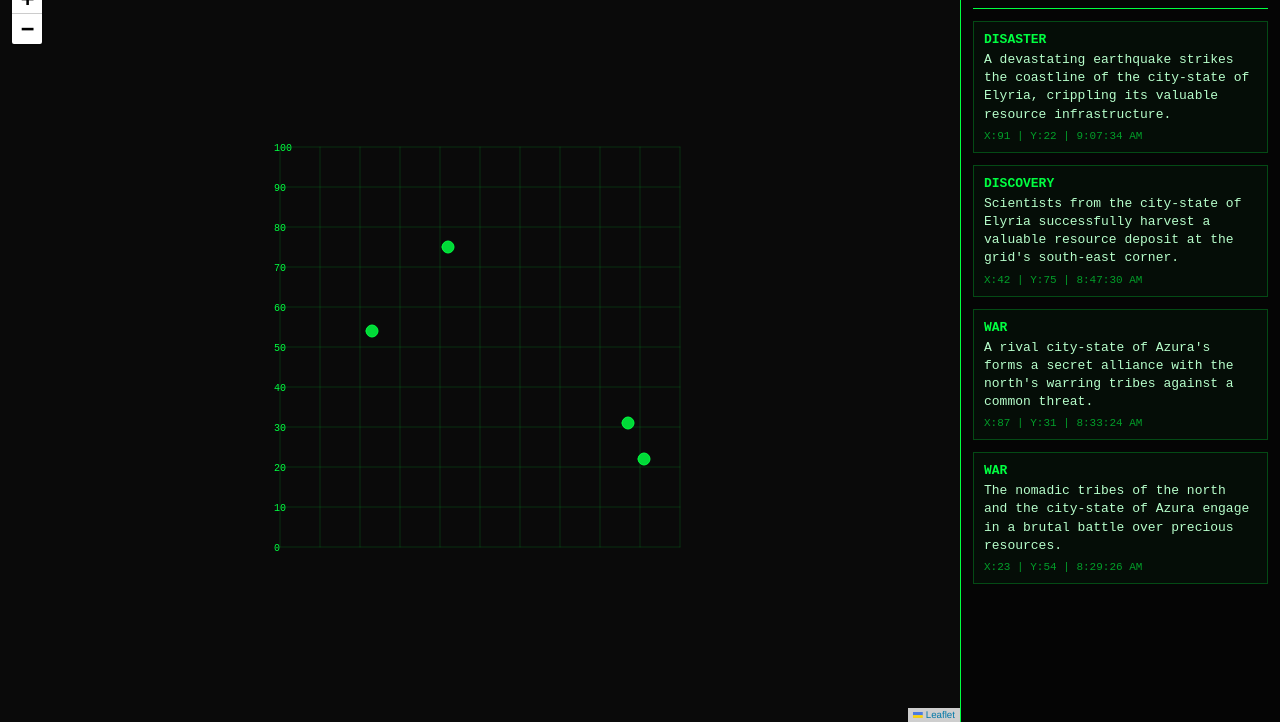
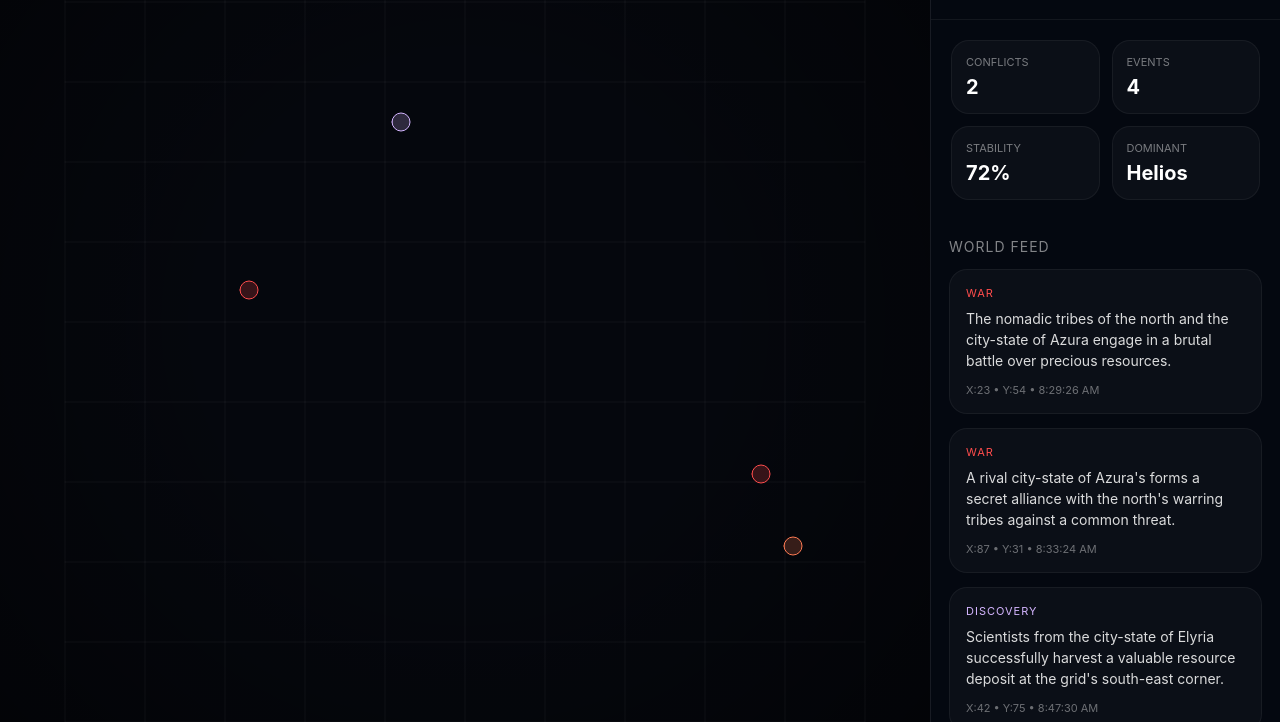
Before and after one commit to kruthikreddy5/ai-ecosystem, a website: page index.html in a window 1280 px wide. Shown: the part 78-800 px from the top of the page. Drawn offline with nearby package versions, Linux system fonts and the light colour scheme.

Commit message:
Update index.html

```diff
--- a/index.html
+++ b/index.html
@@ -3,7 +3,8 @@
 <head>
 <meta charset="UTF-8" />
 <meta name="viewport" content="width=device-width, initial-scale=1.0"/>
-<title>AI Arena Map</title>
+
+<title>Vrindavan — World Engine</title>
 
 <link
   rel="stylesheet"
@@ -11,319 +12,513 @@
 />
 
 <style>
-  * {
-    margin: 0;
-    padding: 0;
-    box-sizing: border-box;
+
+*{
+  margin:0;
+  padding:0;
+  box-sizing:border-box;
 }
 
-  html,
-  body {
-    width: 100%;
-    height: 100%;
-    overflow: hidden;
-    background: #0a0a0a;
-    color: #00ff41;
-    font-family: monospace;
+html,body{
+  width:100%;
+  height:100%;
+  overflow:hidden;
+  background:#05070d;
+  font-family:Inter,system-ui,sans-serif;
+  color:white;
 }
 
-  body {
-    display: flex;
-    flex-direction: column;
+/* BACKGROUND */
+
+body::before{
+  content:"";
+  position:fixed;
+  inset:0;
+  background:
+    radial-gradient(circle at top,#132238 0%,#05070d 60%),
+    linear-gradient(to bottom,#08111f,#05070d);
+  z-index:-3;
 }
 
-  .header {
-    height: 50px;
-    border-bottom: 1px solid #00ff41;
-    display: flex;
-    align-items: center;
-    padding: 0 16px;
-    font-size: 14px;
-    letter-spacing: 2px;
-    text-transform: uppercase;
-    background: #050505;
-    flex-shrink: 0;
+body::after{
+  content:"";
+  position:fixed;
+  inset:0;
+  background:
+    repeating-linear-gradient(
+      to bottom,
+      rgba(255,255,255,0.02),
+      rgba(255,255,255,0.02) 1px,
+      transparent 1px,
+      transparent 3px
+    );
+  opacity:.15;
+  pointer-events:none;
+  z-index:-1;
 }
 
-  .container {
-    flex: 1;
-    display: flex;
-    overflow: hidden;
+/* MAIN */
+
+.app{
+  display:flex;
+  width:100%;
+  height:100vh;
 }
 
 /* MAP */
-  #map {
-    flex: 1;
-    height: 100%;
-    min-height: 400px;
-    background: #0a0a0a;
+
+#map{
+  flex:1;
+  height:100%;
+  background:#05070d;
+  position:relative;
 }
 
-  /* EVENT PANEL */
-  .panel {
-    width: 320px;
-    border-left: 1px solid #00ff41;
-    background: #050505;
-    overflow-y: auto;
-    padding: 12px;
+/* PANEL */
+
+.panel{
+  width:350px;
+  height:100%;
+  background:rgba(5,10,18,0.88);
+  backdrop-filter:blur(18px);
+  border-left:1px solid rgba(255,255,255,.08);
+  display:flex;
+  flex-direction:column;
+  overflow:hidden;
 }
 
-  .panel h2 {
-    font-size: 14px;
-    margin-bottom: 12px;
-    border-bottom: 1px solid #00ff41;
-    padding-bottom: 8px;
-    letter-spacing: 1px;
+/* HEADER */
+
+.header{
+  padding:22px;
+  border-bottom:1px solid rgba(255,255,255,.06);
 }
 
-  .log {
-    margin-bottom: 12px;
-    padding: 10px;
-    border: 1px solid rgba(0, 255, 65, 0.25);
-    background: rgba(0, 255, 65, 0.03);
+.title{
+  font-size:26px;
+  font-weight:700;
+  letter-spacing:1px;
 }
 
-  .log-type {
-    color: #00ff41;
-    font-weight: bold;
-    text-transform: uppercase;
-    margin-bottom: 4px;
+.subtitle{
+  margin-top:6px;
+  color:rgba(255,255,255,.5);
+  font-size:13px;
 }
 
-  .log-event {
-    color: #b7ffcb;
-    font-size: 13px;
-    line-height: 1.4;
+/* STATUS */
+
+.stats{
+  display:grid;
+  grid-template-columns:1fr 1fr;
+  gap:12px;
+  padding:20px;
 }
 
-  .log-meta {
-    margin-top: 6px;
-    font-size: 11px;
-    color: rgba(0,255,65,0.6);
+.stat{
+  background:rgba(255,255,255,.03);
+  border:1px solid rgba(255,255,255,.05);
+  border-radius:18px;
+  padding:14px;
 }
 
-  /* LEAFLET CUSTOM */
-  .leaflet-container {
-    background: #0a0a0a !important;
+.stat-label{
+  font-size:11px;
+  color:rgba(255,255,255,.45);
+  margin-bottom:6px;
+  text-transform:uppercase;
 }
 
-  .leaflet-popup-content-wrapper {
-    background: #050505;
-    color: #00ff41;
-    border: 1px solid #00ff41;
-    border-radius: 0;
+.stat-value{
+  font-size:20px;
+  font-weight:700;
 }
 
-  .leaflet-popup-tip {
-    background: #00ff41;
+/* FEED */
+
+.feed{
+  flex:1;
+  overflow-y:auto;
+  padding:18px;
+}
+
+.feed-title{
+  margin-bottom:14px;
+  font-size:14px;
+  color:rgba(255,255,255,.5);
+  letter-spacing:1px;
+  text-transform:uppercase;
+}
+
+.event{
+  background:rgba(255,255,255,.03);
+  border:1px solid rgba(255,255,255,.05);
+  border-radius:18px;
+  padding:16px;
+  margin-bottom:14px;
+  animation:fade .5s ease;
+}
+
+@keyframes fade{
+  from{
+    opacity:0;
+    transform:translateY(10px);
+  }
+  to{
+    opacity:1;
+    transform:translateY(0);
+  }
+}
+
+.event-type{
+  font-size:11px;
+  letter-spacing:1px;
+  text-transform:uppercase;
+  margin-bottom:8px;
+}
+
+.event-text{
+  font-size:14px;
+  line-height:1.5;
+  color:rgba(255,255,255,.85);
+}
+
+.event-meta{
+  margin-top:12px;
+  font-size:11px;
+  color:rgba(255,255,255,.4);
+}
+
+/* TYPE COLORS */
+
+.war{
+  color:#ff4d4d;
+}
+
+.trade{
+  color:#ffd166;
+}
+
+.science{
+  color:#7dd3fc;
+}
+
+.disaster{
+  color:#ff7b54;
+}
+
+.politics{
+  color:#d4b5ff;
+}
+
+/* LEAFLET */
+
+.leaflet-container{
+  background:#05070d !important;
+}
+
+.leaflet-control-attribution{
+  display:none;
+}
+
+/* ATMOSPHERE */
+
+.atmosphere{
+  position:absolute;
+  inset:0;
+  background:
+    radial-gradient(circle at center,
+    transparent 40%,
+    rgba(0,0,0,.45));
+  pointer-events:none;
+  z-index:400;
 }
 
 /* MOBILE */
-  @media (max-width: 768px) {
-    body {
-      overflow: auto;
+
+@media(max-width:900px){
+
+  .app{
+    flex-direction:column;
   }
 
-    .container {
-      flex-direction: column;
-      height: calc(100vh - 50px);
+  #map{
+    width:100%;
+    height:60vh !important;
+    min-height:60vh;
   }
 
-    #map {
-      width: 100%;
-      height: 60vh !important;
-      min-height: 60vh;
+  .panel{
+    width:100%;
+    height:40vh;
+    border-left:none;
+    border-top:1px solid rgba(255,255,255,.08);
   }
 
-    .panel {
-      width: 100%;
-      height: 40vh;
-      border-left: none;
-      border-top: 1px solid #00ff41;
 }
-  }
+
 </style>
 </head>
 
 <body>
 
-<div class="header">
-  AI WORLD ARENA // LIVE HISTORY FEED
+<div class="app">
+
+  <div id="map">
+    <div class="atmosphere"></div>
   </div>
 
-<div class="container">
-  <div id="map"></div>
+  <div class="panel">
 
-  <div class="panel">
-    <h2>EVENT LOGS</h2>
-    <div id="logs"></div>
+    <div class="header">
+      <div class="title">Vrindavan</div>
+      <div class="subtitle">
+        Synthetic Civilization Observation Layer
       </div>
+    </div>
+
+    <div class="stats">
+
+      <div class="stat">
+        <div class="stat-label">Conflicts</div>
+        <div class="stat-value" id="conflicts">0</div>
+      </div>
+
+      <div class="stat">
+        <div class="stat-label">Events</div>
+        <div class="stat-value" id="events">0</div>
+      </div>
+
+      <div class="stat">
+        <div class="stat-label">Stability</div>
+        <div class="stat-value">72%</div>
+      </div>
+
+      <div class="stat">
+        <div class="stat-label">Dominant</div>
+        <div class="stat-value">Helios</div>
+      </div>
+
+    </div>
+
+    <div class="feed">
+      <div class="feed-title">World Feed</div>
+      <div id="feed"></div>
+    </div>
+
+  </div>
+
 </div>
 
 <script src="https://unpkg.com/leaflet@1.9.4/dist/leaflet.js"></script>
 
 <script>
-  // =========================================
-  // MAP SETUP
-  // =========================================
 
-  const map = L.map('map', {
-    crs: L.CRS.Simple,
-    minZoom: -1,
-    maxZoom: 4,
-    zoomControl: true
+/* MAP */
+
+const map = L.map("map",{
+  crs:L.CRS.Simple,
+  minZoom:-2,
+  maxZoom:5,
+  zoomControl:false
 });
 
-  const bounds = [[0, 0], [100, 100]];
+const bounds = [[0,0],[100,100]];
+map.fitBounds(bounds);
 
-  // BLACK SCREEN FIX
-  window.addEventListener('load', () => {
-    setTimeout(() => {
+/* FIX MOBILE BLACK SCREEN */
+
+window.addEventListener("load",()=>{
+
+  setTimeout(()=>{
     map.invalidateSize();
-    }, 300);
+  },400);
+
 });
 
-  // VIEW
-  map.fitBounds(bounds);
+/* GRID */
 
-  // =========================================
-  // GRID GENERATION
-  // =========================================
+for(let i=0;i<=100;i+=10){
 
-  // Horizontal lines
-  for (let y = 0; y <= 100; y += 10) {
   L.polyline(
-      [[y, 0], [y, 100]],
+    [[i,0],[i,100]],
     {
-        color: 'rgba(0,255,65,0.15)',
-        weight: 1,
-        interactive: false
+      color:"rgba(255,255,255,.05)",
+      weight:1,
+      interactive:false
     }
   ).addTo(map);
+
+  L.polyline(
+    [[0,i],[100,i]],
+    {
+      color:"rgba(255,255,255,.05)",
+      weight:1,
+      interactive:false
+    }
+  ).addTo(map);
+
 }
 
-  // Vertical lines
-  for (let x = 0; x <= 100; x += 10) {
-    L.polyline(
-      [[0, x], [100, x]],
-      {
-        color: 'rgba(0,255,65,0.15)',
-        weight: 1,
-        interactive: false
+/* MARKERS */
+
+const layer = L.layerGroup().addTo(map);
+
+/* CREATE PULSE */
+
+function createPulse(y,x,color,size=12){
+
+  const marker = L.circleMarker([y,x],{
+    radius:size,
+    color:color,
+    fillColor:color,
+    fillOpacity:.2,
+    weight:1
+  });
+
+  marker.addTo(layer);
+
+  let growing = true;
+  let radius = size;
+
+  setInterval(()=>{
+
+    if(growing){
+      radius += .5;
+      if(radius > size + 8){
+        growing = false;
       }
-    ).addTo(map);
+    }else{
+      radius -= .5;
+      if(radius < size){
+        growing = true;
+      }
     }
 
-  // Coordinate Labels
-  for (let i = 0; i <= 100; i += 10) {
-    L.marker([i, 0], {
-      interactive: false,
-      icon: L.divIcon({
-        className: 'coord-label',
-        html: `<div style="
-          color:#00ff41;
-          font-size:10px;
-          font-family:monospace;
-        ">${i}</div>`
-      })
-    }).addTo(map);
+    marker.setRadius(radius);
+
+  },80);
+
+  return marker;
 }
 
-  // =========================================
-  // MARKERS LAYER
-  // =========================================
+/* FETCH HISTORY */
 
-  const markersLayer = L.layerGroup().addTo(map);
+async function loadHistory(){
 
-  // =========================================
-  // FETCH HISTORY.JSON
-  // =========================================
+  try{
 
-  async function loadHistory() {
-    try {
     const response = await fetch('./history.json');
-
-      if (!response.ok) {
-        throw new Error('Failed to load history.json');
-      }
 
     const data = await response.json();
 
-      // Clear old markers
-      markersLayer.clearLayers();
+    layer.clearLayers();
 
-      // Clear logs
-      const logsContainer = document.getElementById('logs');
-      logsContainer.innerHTML = '';
+    const feed = document.getElementById("feed");
+    feed.innerHTML = "";
 
-      data.forEach((item) => {
+    let conflictCount = 0;
 
-        // VALIDATE
-        if (
-          typeof item.x !== 'number' ||
-          typeof item.y !== 'number'
-        ) return;
+    data.reverse().forEach(item=>{
 
-        // CREATE MARKER
-        const marker = L.circleMarker(
-          [item.y, item.x],
-          {
-            radius: 6,
-            color: '#00ff41',
-            fillColor: '#00ff41',
-            fillOpacity: 0.85,
-            weight: 1
+      let color = "#ffffff";
+      let typeClass = "";
+
+      switch(item.type){
+
+        case "war":
+          color = "#ff4d4d";
+          typeClass = "war";
+          conflictCount++;
+          break;
+
+        case "trade":
+          color = "#ffd166";
+          typeClass = "trade";
+          break;
+
+        case "science":
+          color = "#7dd3fc";
+          typeClass = "science";
+          break;
+
+        case "disaster":
+          color = "#ff7b54";
+          typeClass = "disaster";
+          break;
+
+        default:
+          color = "#d4b5ff";
+          typeClass = "politics";
+
       }
+
+      /* PULSE */
+
+      const pulse = createPulse(
+        item.y,
+        item.x,
+        color,
+        8
       );
 
-        marker.bindPopup(`
-          <b>${item.type || 'event'}</b><br>
-          ${item.event || 'No event text'}<br><br>
-          <small>${item.timestamp || ''}</small>
+      pulse.bindPopup(`
+        <div style="
+          color:white;
+          font-family:sans-serif;
+        ">
+          <b>${item.type}</b><br><br>
+          ${item.event}<br><br>
+          ${item.timestamp}
+        </div>
       `);
 
-        marker.addTo(markersLayer);
+      /* FEED */
 
-        // CREATE EVENT LOG
-        const log = document.createElement('div');
-        log.className = 'log';
+      const div = document.createElement("div");
 
-        log.innerHTML = `
-          <div class="log-type">${item.type || 'EVENT'}</div>
-          <div class="log-event">${item.event || ''}</div>
-          <div class="log-meta">
-            X:${item.x} | Y:${item.y}
-            ${item.timestamp ? ' | ' + item.timestamp : ''}
+      div.className = "event";
+
+      div.innerHTML = `
+        <div class="event-type ${typeClass}">
+          ${item.type}
+        </div>
+
+        <div class="event-text">
+          ${item.event}
+        </div>
+
+        <div class="event-meta">
+          X:${item.x} • Y:${item.y}
+          • ${item.timestamp}
         </div>
       `;
 
-        logsContainer.prepend(log);
+      feed.prepend(div);
+
     });
 
-      // Refresh map rendering
-      setTimeout(() => {
-        map.invalidateSize();
-      }, 100);
+    document.getElementById("events").innerText =
+      data.length;
 
-    } catch (err) {
+    document.getElementById("conflicts").innerText =
+      conflictCount;
+
+  }catch(err){
+
     console.error(err);
 
-      document.getElementById('logs').innerHTML = `
-        <div class="log">
-          <div class="log-type">ERROR</div>
-          <div class="log-event">
-            Could not load history.json
-          </div>
-        </div>
-      `;
-    }
   }
 
-  // INITIAL LOAD
+}
+
+/* LOAD */
+
 loadHistory();
 
-  // AUTO REFRESH EVERY 15s
-  setInterval(loadHistory, 15000);
+/* AUTO REFRESH */
+
+setInterval(loadHistory,15000);
 
 </script>
 
```
Lines whose indentation alone changed are shown as unchanged.
